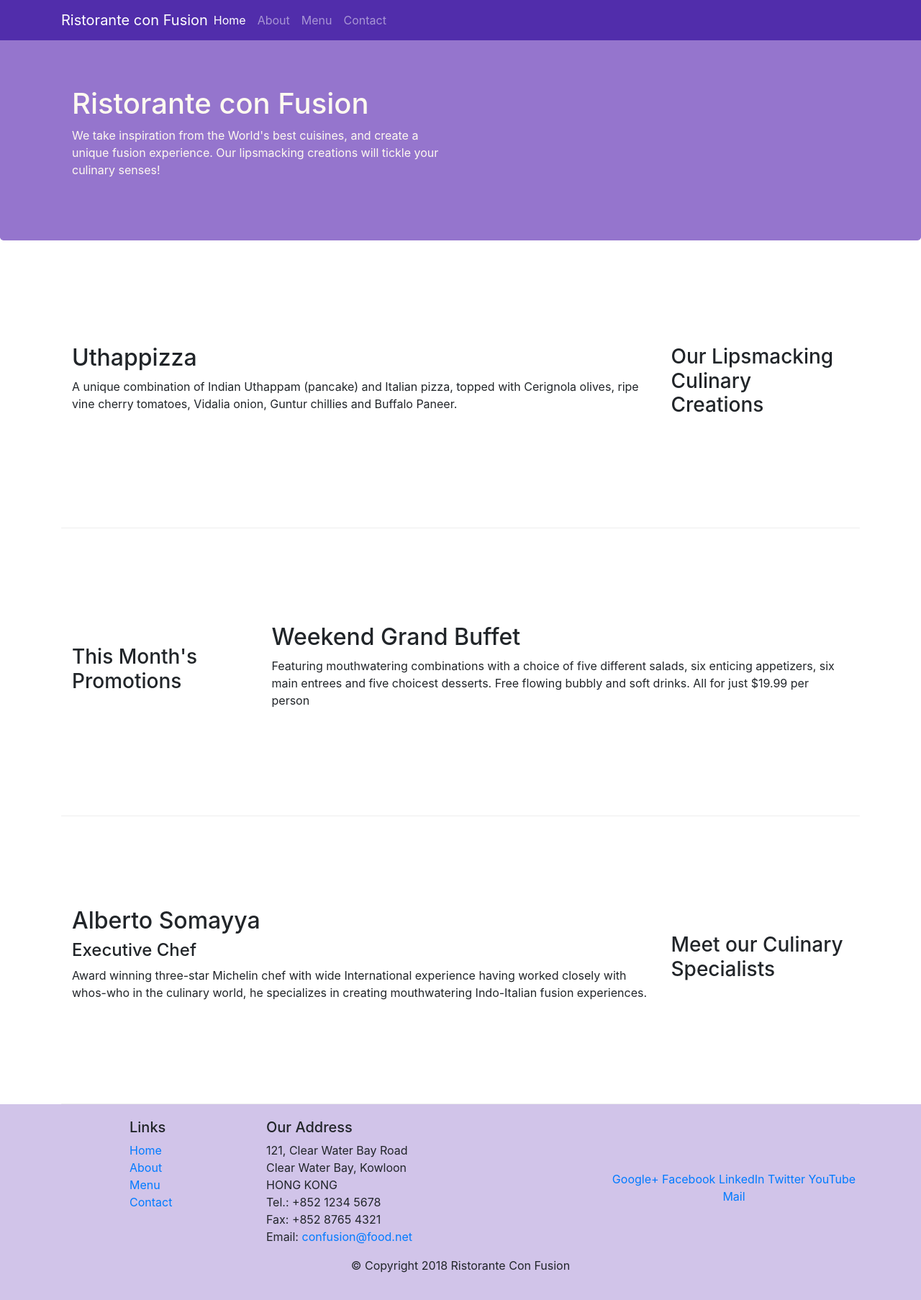
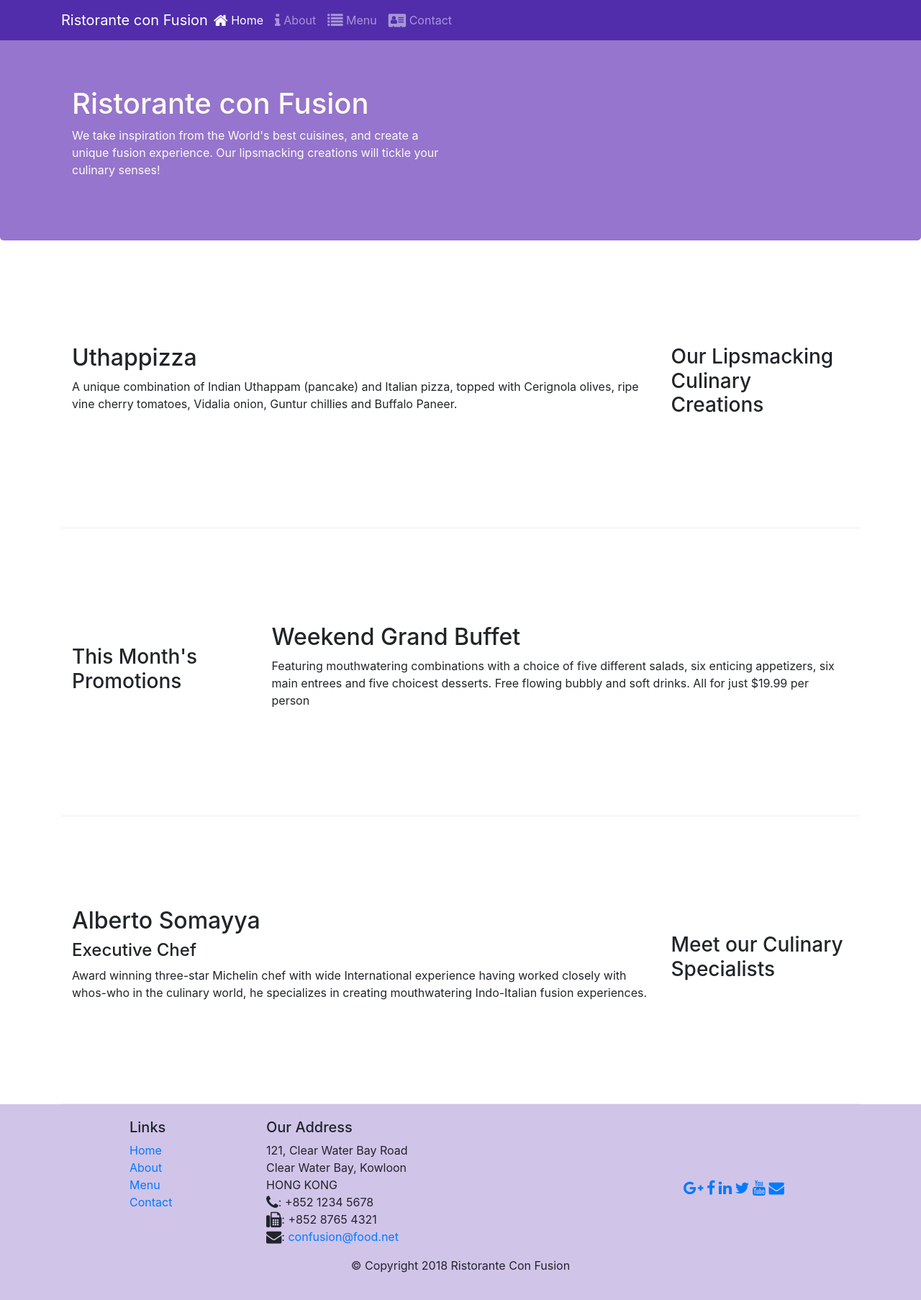
Before and after one commit to Glen-Clarence/Restaurant-Con-Fusion, a website: page index.html in a window 1280 px wide. Shown: the whole page at 72% size. Drawn offline with nearby package versions, Linux system fonts and the light colour scheme.

Commit message:
icon fonts

```diff
--- a/index.html
+++ b/index.html
@@ -9,6 +9,8 @@
 
     <!-- Bootstrap CSS -->
     <link rel="stylesheet" href="node_modules/bootstrap/dist/css/bootstrap.min.css">
+    <link rel="stylesheet" href="node_modules/bootstrap/dist/css/bootstrap.min.css">
+    <link rel="stylesheet" href="./node_modules/font-awesome/css/font-awesome.min.css">
     <link rel="stylesheet" href="./css/style.css">
     <title>Ristorante Con Fusion</title>
 </head>
@@ -22,10 +24,10 @@
             <a href="#" class="navbar-brand mr-auto">Ristorante con Fusion</a>
             <div class="collapse navbar-collapse" id="navbar">
                 <ul class="navbar-nav mr-auto">
-                    <li class="nav-item active"><a href="#" class="nav-link">Home</a></li>
-                    <li class="nav-item"><a href="./aboutus.html" class="nav-link">About</a></li>
-                    <li class="nav-item"><a href="#" class="nav-link">Menu</a></li>
-                    <li class="nav-item"><a href="#" class="nav-link">Contact</a></li>
+                    <li class="nav-item active"><a href="#" class="nav-link"><span class="fa fa-home fa-lg"></span> Home</a></li>
+                    <li class="nav-item"><a href="./aboutus.html" class="nav-link"><span class="fa fa-info fa-lg"></span> About</a></li>
+                    <li class="nav-item"><a href="#" class="nav-link"><span class="fa fa-list fa-lg"></span> Menu</a></li>
+                    <li class="nav-item"><a href="#" class="nav-link"><span class="fa fa-address-card fa-lg"></span> Contact</a></li>
                 </ul>
             </div>
         </div>
@@ -96,19 +98,19 @@
 		              121, Clear Water Bay Road<br>
 		              Clear Water Bay, Kowloon<br>
 		              HONG KONG<br>
-		              Tel.: +852 1234 5678<br>
-		              Fax: +852 8765 4321<br>
-		              Email: <a href="mailto:confusion@food.net">confusion@food.net</a>
+		              <i class="fa fa-phone fa-lg"></i>: +852 1234 5678<br>
+                      <i class="fa fa-fax fa-lg"></i>: +852 8765 4321<br>
+                        <i class="fa fa-envelope fa-lg"></i>: <a href="mailto:confusion@food.net">confusion@food.net</a>
 		           </address>
                 </div>
                 <div class="col-12 col-sm-4 align-self-center">
                     <div class="text-center">
-                        <a href="http://google.com/+">Google+</a>
-                        <a href="http://www.facebook.com/profile.php?id=">Facebook</a>
-                        <a href="http://www.linkedin.com/in/">LinkedIn</a>
-                        <a href="http://twitter.com/">Twitter</a>
-                        <a href="http://youtube.com/">YouTube</a>
-                        <a href="mailto:">Mail</a>
+                        <a class="class="btn btn-social-icon btn-google" href="http://google.com/+"><i class="fa fa-google-plus fa-lg"></i></a>
+                        <a class="class="btn btn-social-icon btn-facebook"  href="http://www.facebook.com/profile.php?id="><i class="fa fa-facebook fa-lg"></i></a>
+                        <a class="class="btn btn-social-icon btn-linkedin" href="http://www.linkedin.com/in/"><i class="fa fa-linkedin fa-lg"></i></a>
+                        <a class="class="btn btn-social-icon btn-twitter" href="http://twitter.com/"><i class="fa fa-twitter fa-lg"></i></a>
+                        <a class="class="btn btn-social-icon btn-youtube"  href="http://youtube.com/"><i class="fa fa-youtube fa-lg"></i></a>
+                        <a class="class="btn btn-social-icon" href="mailto:"><i class="fa fa-envelope fa-lg"></i></a>
                     </div>
                 </div>
            </div>
--- a/package.json
+++ b/package.json
@@ -15,6 +15,8 @@
   },
   "dependencies": {
     "bootstrap": "^4.0.0",
+    "bootstrap-social": "^5.1.1",
+    "font-awesome": "^4.7.0",
     "jquery": "^3.3.1",
     "popper.js": "^1.12.9"
   }
```
Also changed, not shown: aboutus.html (+19 -17 lines), 1 other file.
